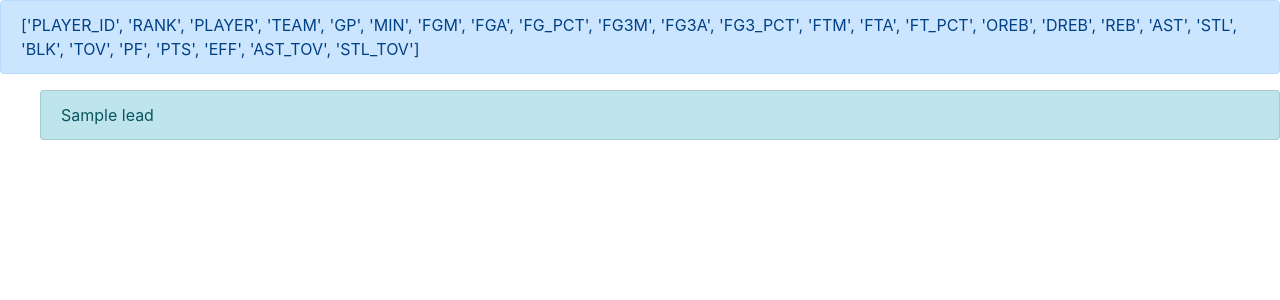
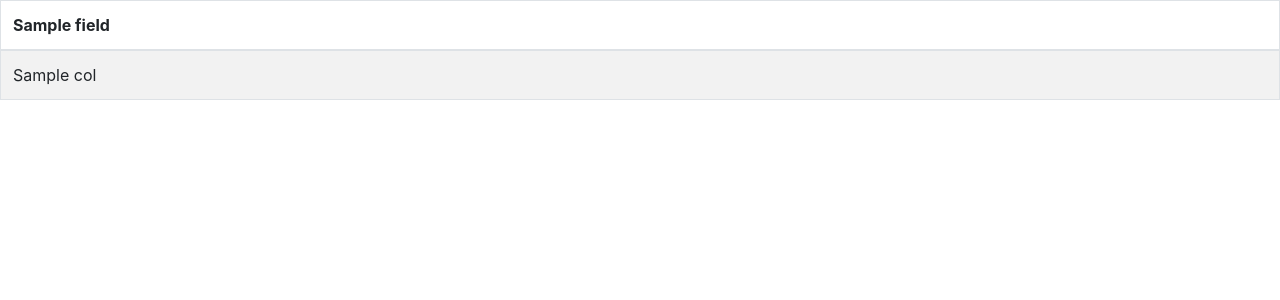
Before and after one commit to MathewDavidov/CISC3140, a Flask app: template API-Client-Python/templates/index.html in a window 1280 px wide. Shown: the part 82-382 px from the top of the page. Run offline with Flask 2, Linux system fonts and the light colour scheme; the template is opened without the code that fills it: most values are stand-ins (such as "Sample title", 1, 10 or a date in 2020); parts of the project's set-up code (start-up, migrations or seed data) failed here and were passed over; some libraries are stand-ins or nearby versions.

Commit message:
Switching to table view in UI

```diff
--- a/API-Client-Python/app.py
+++ b/API-Client-Python/app.py
@@ -6,16 +6,21 @@ from urllib.request import urlopen
 from flask import Flask, render_template
 app = Flask(__name__)
 
-url = "https://stats.nba.com/stats/leagueleaders?ActiveFlag=&LeagueID=00&PerMode=Totals&Scope=S&Season=2018-19&SeasonType=Regular+Season&StatCategory=PTS"
-obj = urllib.request.urlopen(url)
-read = obj.read()
-data = json.loads(read.decode('utf-8'))
+def connect():
+    url = "https://stats.nba.com/stats/leagueleaders?ActiveFlag=&LeagueID=00&PerMode=Totals&Scope=S&Season=2018-19&SeasonType=Regular+Season&StatCategory=PTS"
+    obj = urllib.request.urlopen(url)
+    read = obj.read()
+    data = json.loads(read.decode('utf-8'))
+    return data
 
 
 @app.route('/')
 @app.route('/home')
 def home():
-    return render_template('index.html', info=data)
+    data = connect()
+    h = data['resultSet']['headers']
+    records = data['resultSet']['rowSet']
+    return render_template('index.html', info=records, headers=h)
 
 
 if __name__ == '__main__':
--- a/API-Client-Python/templates/index.html
+++ b/API-Client-Python/templates/index.html
@@ -24,41 +24,24 @@
             <h1 style="color: #007bff;">NBA Season Leaders</h1>
         </span>
     </header>
-    <div class="alert alert-primary" role="alert">
-        ['PLAYER_ID', 'RANK', 'PLAYER', 'TEAM', 'GP', 'MIN', 'FGM', 'FGA', 'FG_PCT', 'FG3M',
-        'FG3A', 'FG3_PCT', 'FTM', 'FTA',
-        'FT_PCT', 'OREB', 'DREB', 'REB', 'AST', 'STL', 'BLK', 'TOV', 'PF', 'PTS', 'EFF', 'AST_TOV', 'STL_TOV']
-    </div>
-    <ul>
-        {% for lead in info.resultSet.rowSet %}
-        <li class="list-group-item list-group-item-info">{{ lead }}</li>
+
+    <table class="table thead-dark table-striped table-bordered table-hover">
+      <thead>
+        {% for field in headers %}
+        <th scope="col">{{ field }}</th>
         {% endfor %}
-    </ul>
-    <!--
+      </thead>
+      <tbody>
+          {% for record in info %}
+          <tr>
+              {% for col in record %}
+              <td>{{ col }}</td>
+              {% endfor %}
+          </tr>
+          {% endfor %}
+      </tbody>
+    </table>
 
-    <table style="width:100%">
-        <tr>
-            <th>Player ID</th>
-            <th>Name</th>
-            <th>Team</th>
-            <th></th>
-        </tr>
-        <tr>
-            <td>Jill</td>
-            <td>Smith</td>
-            <td>50</td>
-        </tr>
-        <tr>
-            <td>Eve</td>
-            <td>Jackson</td>
-            <td>94</td>
-        </tr>
-        <tr>
-            <td>John</td>
-            <td>Doe</td>
-            <td>80</td>
-        </tr>
-    </table> -->
     <script src="https://code.jquery.com/jquery-3.3.1.slim.min.js"
         integrity="sha384-q8i/X+965DzO0rT7abK41JStQIAqVgRVzpbzo5smXKp4YfRvH+8abtTE1Pi6jizo"
         crossorigin="anonymous"></script>
```
